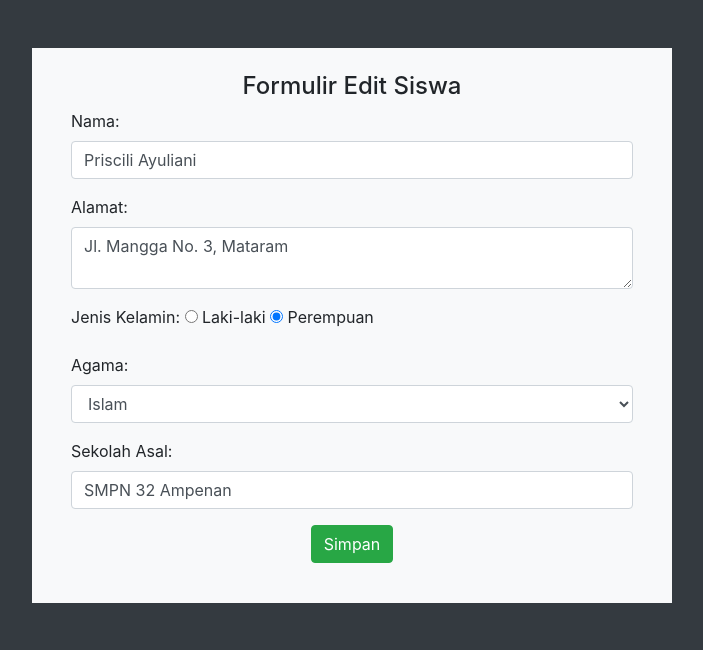
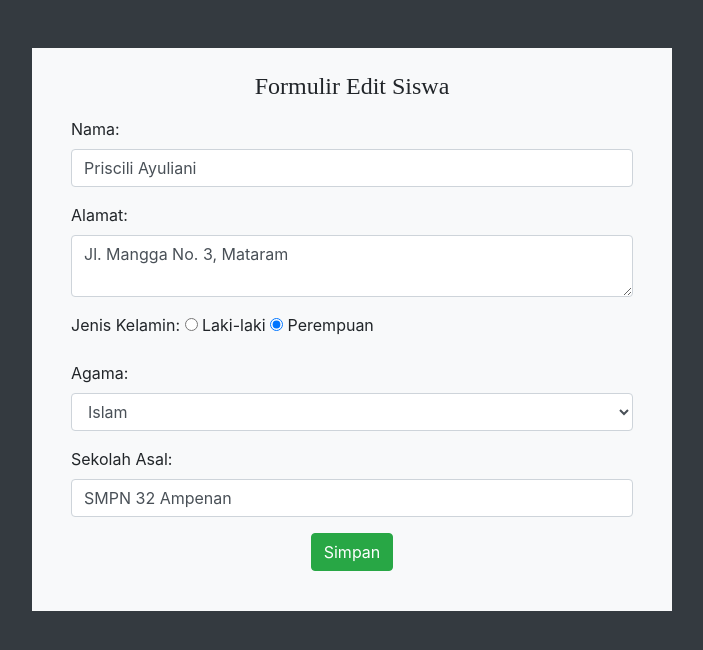
Before and after one commit to Mengz04/PWeb_tugas7_5025211169, a PHP site: page /form-edit.php?id=1 in a window 1280 px wide. Shown: the top 650 px of the page, without its empty margins (288-991 px from the left). Run offline with PHP 8.4, Linux system fonts and the light colour scheme; data comes from the database, SQL or seed files in the repository; some web fonts are replaced.

Commit message:
Update form-edit.php

```diff
--- a/form-edit.php
+++ b/form-edit.php
@@ -28,13 +28,14 @@ if( mysqli_num_rows($query) < 1 ){
 <head>
 	<title>Formulir Edit Siswa | SMK Coding</title>
 	<link rel="stylesheet" href="https://cdn.jsdelivr.net/npm/bootstrap@4.3.1/dist/css/bootstrap.min.css" integrity="sha384-ggOyR0iXCbMQv3Xipma34MD+dH/1fQ784/j6cY/iJTQUOhcWr7x9JvoRxT2MZw1T" crossorigin="anonymous">
+	<link rel="stylesheet" href="./mystyle.css">
 </head>
 
 <body class="bg-dark mt-5">
 	<div class="container col-md-6 bg-light align-center p-4">
 		<div class="col align-center">
 			<header>
-				<h4 class="text-center">Formulir Edit Siswa</h4>
+				<h4 class="text-center gothBL mb-3">Formulir Edit Siswa</h4>
 			</header>
 
 			<form action="proses-edit.php" method="POST">
```
